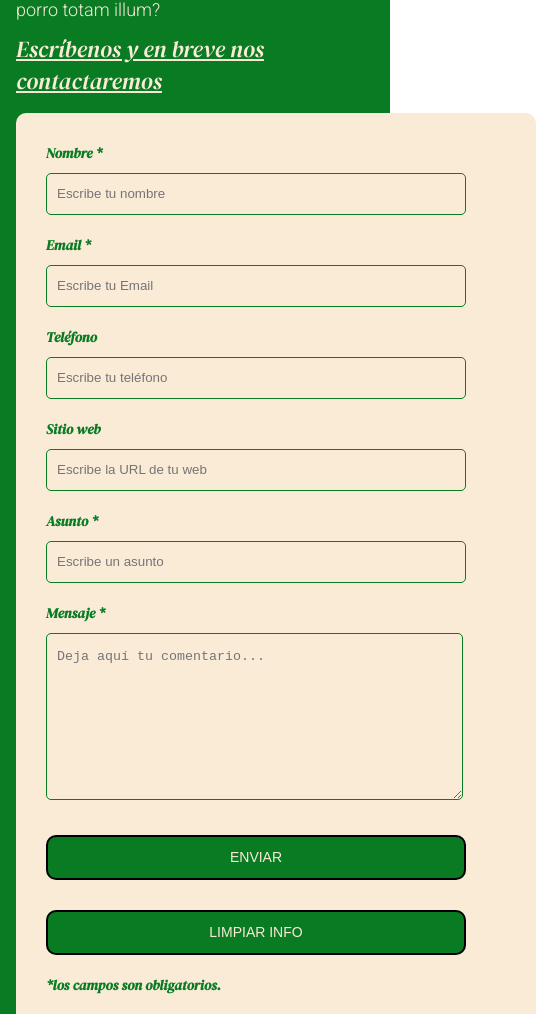
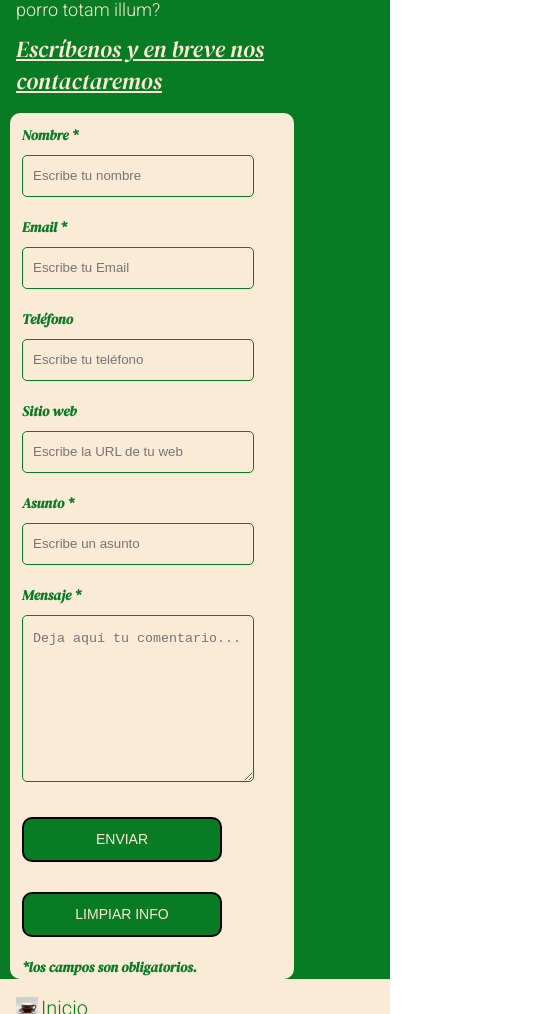
Before and after one commit to David-Saul/coffee-fan, a plain HTML site: page pages/contacto.html in a window 390 px wide. Shown: the part 2291-3305 px from the top of the page, 536 px wide, since content can reach past the window. Drawn offline with Linux system fonts and the light colour scheme; files whose address does not match are found by name.

Commit message:
correcciones finales para entrega de desafío responsive

```diff
--- a/css/styles.css
+++ b/css/styles.css
@@ -626,60 +626,20 @@ iframe {
 }
 /* Formulario Mobile */
 .contact__form {
-    font-family: 'DM Serif Display', serif;
-    font-weight: bold;
-    width: 460px;
-    height: auto;
-    margin: 16px 0 0 16px;
-    border-radius: 10px;
+    width: 260px;
+    margin: 16px 3px 0 10px;
     padding-top: 30px;
-    padding-bottom: 20px;
-    background-color: antiquewhite;
-    padding: 30px;
+    padding: 12px;
+    padding-bottom: 2px;
 }
 input {
-    background-color: antiquewhite;
-    width: 408px;
-    height: 40px;
-    border-radius: 5px;
-    border-style: solid;
-    border-width: 1px;
-    border-color: #087b23;
-    margin-top: 10px;
-    padding-left: 10px;
-    margin-bottom: 20px;
+    width: 220px;
 }
 textarea {
-    background-color: antiquewhite;
-    width: 405px;
-    height: 150px;
-    border-radius: 5px;
-    border-style: solid;
-    border-width: 1px;
-    border-color: #087b23;
-    margin-top: 10px;
-    padding-left: 10px;
-    margin-bottom: 20px;
-    padding-top: 15px;
-}
-
-label {
-    display: block;
-    float: center;
+    width: 220px;
 }
 
 button {
-    height: 45px;
-    padding-left: 5px;
-    padding-right: 5px;
-    margin-bottom: 20px;
-    margin-top: 10px;
-    text-transform: uppercase;
-    background-color: #087b23;
-    border-color: black;
-    border-style: solid;
-    border-radius: 10px;
-    width: 420px;
-    cursor: pointer;
+    width: 200px;
 }
 }
```
